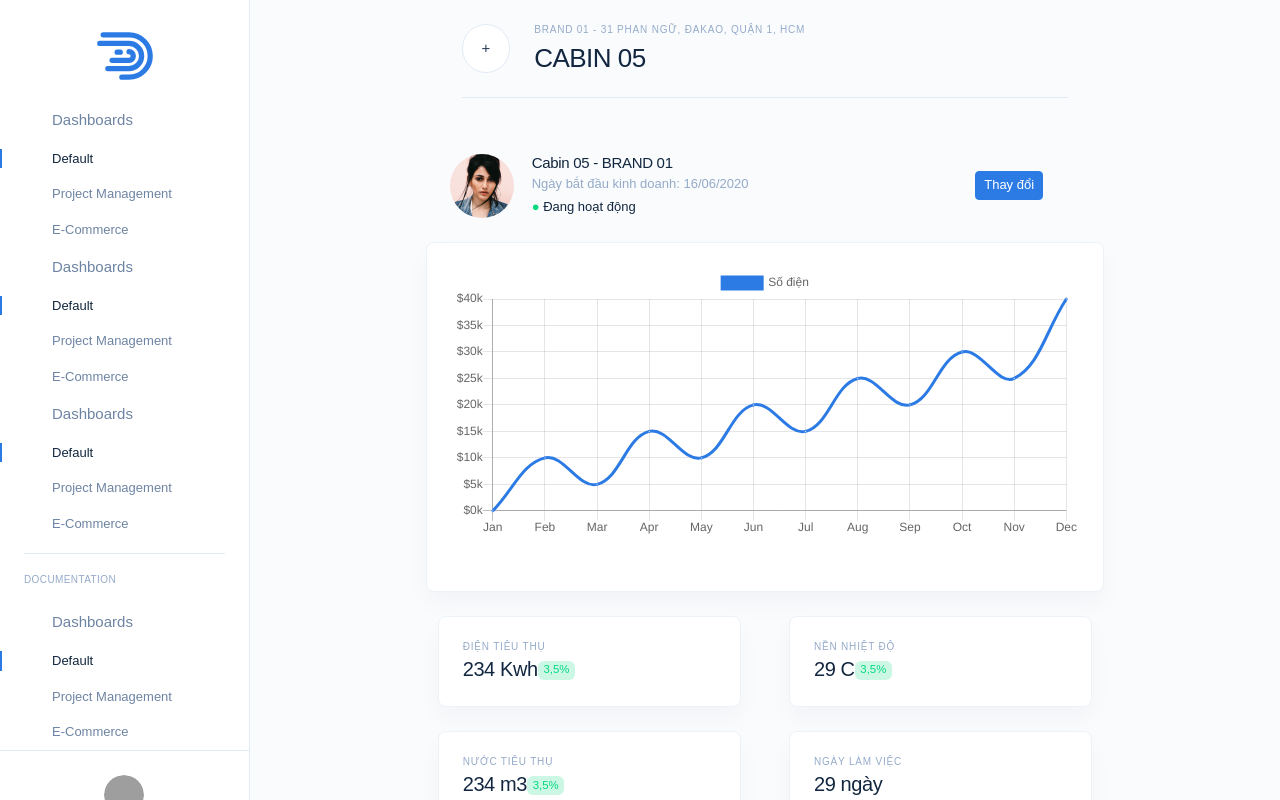
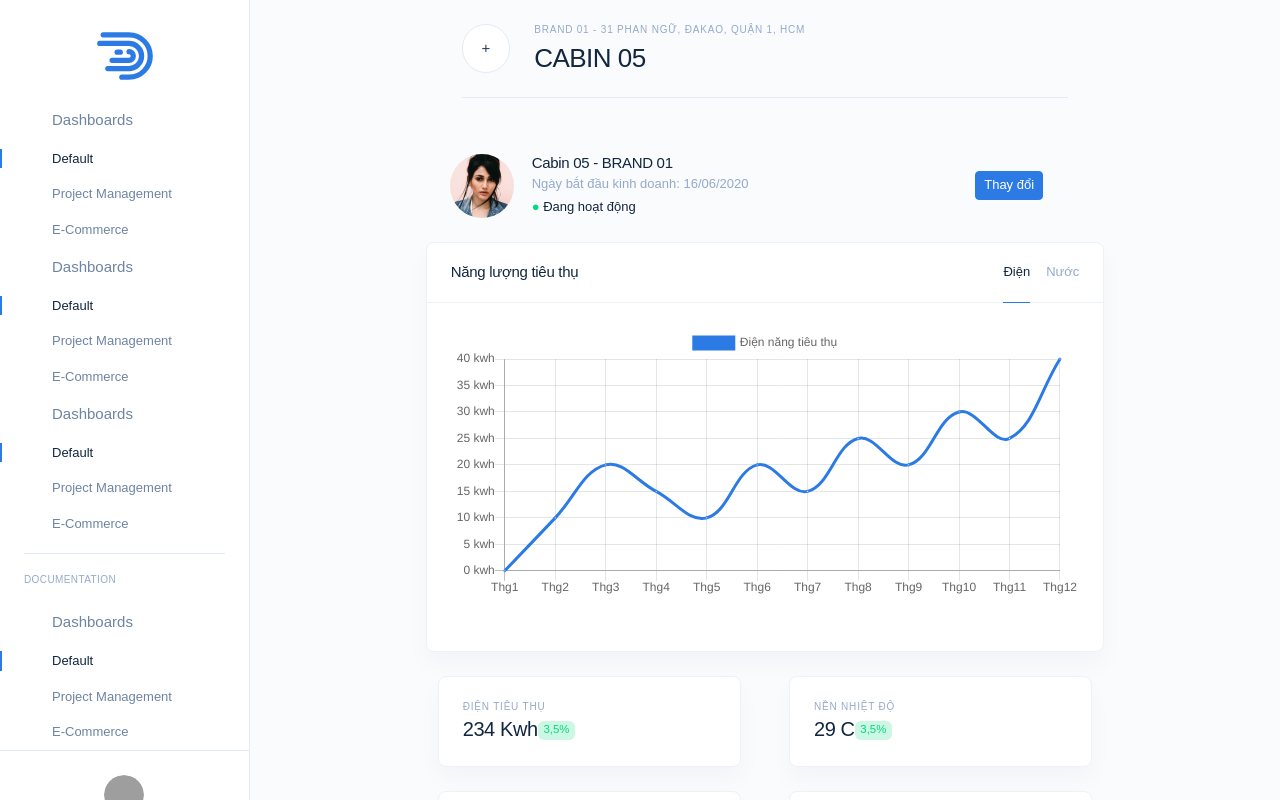
Before and after one commit to chenhuanghui/cabindashboard, a Next.js app: page /cabin/1 in a window 1280 px wide. Shown: the top 800 px of the page. Built offline with nearby package versions, Linux system fonts and the light colour scheme; grey boxes are pictures that could not be loaded; a web font is replaced by a local one.

Commit message:
final style chart card

```diff
--- a/components/card/card_chart.js
+++ b/components/card/card_chart.js
@@ -12,10 +12,10 @@ export default class CardChart extends React.Component {
   componentDidMount() {
     var temp = [];
     temp = {
-      labels: ['Jan', 'Feb', 'Mar', 'Apr', 'May', 'Jun', 'Jul', 'Aug', 'Sep', 'Oct', 'Nov', 'Dec'],
+      labels: ['Thg1', 'Thg2', 'Thg3', 'Thg4', 'Thg5', 'Thg6', 'Thg7', 'Thg8', 'Thg9', 'Thg10', 'Thg11', 'Thg12'],
       datasets: [{
-        label: 'Số điện',
-        data: [0, 10, 5, 15, 10, 20, 15, 25, 20, 30, 25, 40],
+        label: 'Điện năng tiêu thụ',
+        data: [0, 10, 20, 15, 10, 20, 15, 25, 20, 30, 25, 40],
 
         fill: false,
         // lineTension: 0.1,
@@ -45,7 +45,7 @@ export default class CardChart extends React.Component {
         yAxes: [{
           ticks: {
             callback: function(value) {
-              return '$' + value + 'k';
+              return value + ' kwh';
             }
           }
         }]
@@ -59,6 +59,25 @@ export default class CardChart extends React.Component {
       return (
           // card body
           <div className="card">
+              <div className="card-header">
+                  {/* title */}
+                  <h4 className="card-header-title">Năng lượng tiêu thụ</h4>
+                  {/* button */}
+                  <ul class="nav nav-tabs nav-tabs-sm card-header-tabs">
+                    <li class="nav-item">
+                      <a class="nav-link active" href="#" data-toggle="tab">
+                        Điện
+                      </a>
+                    </li>
+                    <li class="nav-item">
+                      <a class="nav-link" href="#" data-toggle="tab">
+                        Nước
+                      </a>
+                    </li>
+
+                  </ul>
+              </div>
+              {/* end card header */}
               <div className="card-body">
                 <div className="chart">
                   {/* <canvas id="overviewChart" className="chart-canvas"></canvas> */}
```
